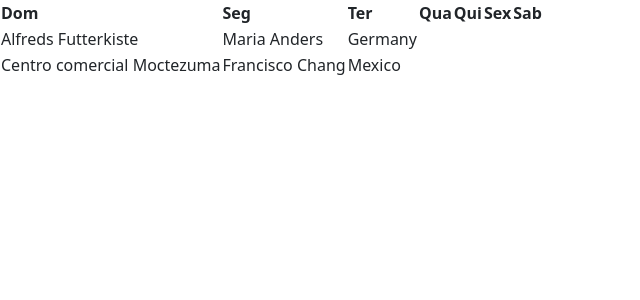
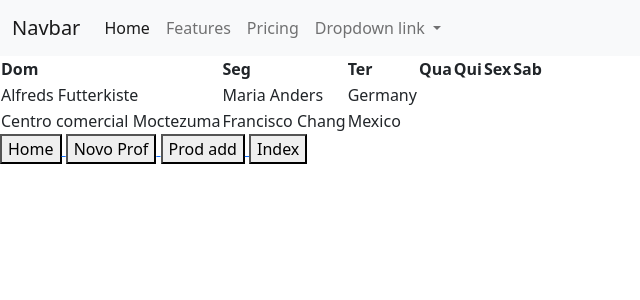
Before and after one commit to Sutaideru/TCC, a PHP site: page /home.php in a window 1280 px wide. Shown: the top 300 px of the page, without its empty margins (0-640 px from the left). Run offline with PHP 8.4, Linux system fonts and the light colour scheme.

Commit message:
Add files via upload

```diff
--- a/conexao.php
+++ b/conexao.php
@@ -6,5 +6,4 @@
     $db = "agendada";
 
     $conection = mysqli_connect($servidor, $user, $password, $db);
-
 ?>
--- a/home.php
+++ b/home.php
@@ -6,26 +6,42 @@
     <link href="Bootstrap/bootstrap.css" rel="stylesheet">
     <script src="Bootstrap/bootstrap.js"></script>
     <script src="scripts.js"></script>
-    <style>
-      body {
-        background-image: url('');
-      }
-      .caixa-exemplo {
-        width: 30%;
-        height: 100%;
-        padding: 20px;
-        background-color: white;
-        margin-left: 35%;
-        margin-top: 15%;
-        border-radius: 15px;
-        justify-content: center;
-      }
-    </style>
     <link rel="icon" type="image/x-icon" href="./images/calendario.ico">
     <title>Agenda</title>
     <meta>
 </head>
 <body>
+<nav class="navbar navbar-expand-lg navbar-light bg-light" style="color: blue;">
+  <div class="container-fluid">
+    <a class="navbar-brand" href="#">Navbar</a>
+    <button class="navbar-toggler" type="button" data-bs-toggle="collapse" data-bs-target="#navbarNavDropdown" aria-controls="navbarNavDropdown" aria-expanded="false" aria-label="Toggle navigation">
+      <span class="navbar-toggler-icon"></span>
+    </button>
+    <div class="collapse navbar-collapse" id="navbarNavDropdown">
+      <ul class="navbar-nav">
+        <li class="nav-item">
+          <a class="nav-link active" aria-current="page" href="#">Home</a>
+        </li>
+        <li class="nav-item">
+          <a class="nav-link" href="#">Features</a>
+        </li>
+        <li class="nav-item">
+          <a class="nav-link" href="#">Pricing</a>
+        </li>
+        <li class="nav-item dropdown">
+          <a class="nav-link dropdown-toggle" href="#" id="navbarDropdownMenuLink" role="button" data-bs-toggle="dropdown" aria-expanded="false">
+            Dropdown link
+          </a>
+          <ul class="dropdown-menu" aria-labelledby="navbarDropdownMenuLink">
+            <li><a class="dropdown-item" href="#">Action</a></li>
+            <li><a class="dropdown-item" href="#">Another action</a></li>
+            <li><a class="dropdown-item" href="#">Something else here</a></li>
+          </ul>
+        </li>
+      </ul>
+    </div>
+  </div>
+</nav>
     <table>
         <tr>
             <th>Dom</th>
@@ -47,5 +63,19 @@
             <td>Mexico</td>
         </tr>
     </table>
+    <div>
+  <a href="home.php">
+    <button>Home</button>
+  </a>
+  <a href="novo_prof.php">
+    <button>Novo Prof</button>
+  </a>
+  <a href="prof_add.php">
+    <button>Prod add</button>
+  </a>
+  <a href="index.php">
+    <button>Index</button>
+  </a>
+</div>
 </body>
 </html>
--- a/index.php
+++ b/index.php
@@ -36,16 +36,14 @@
       <label for="exampleInputPassword1" class="form-label">Password</label>
       <input type="password" class="form-control" id="exampleInputPassword1">
     </div>
-    <div class="mb-3 form-check" style="margin-left: 45%">
+    <div class="mb-3 form-check" style="margin-left: 10%">
       <input type="checkbox" class="form-check-input" id="exampleCheck1">
       <label class="form-check-label" for="exampleCheck1">Check me out</label>
     </div>
       <button type="submit" class="btn btn-primary" style="width: 20%; margin-left: 35%">Submit</button>
-    <a href="prof_add.php">VaiSubmit</button>
+    <a href="home.php">VaiSubmit</button>
     </a>
   </form>
 </div>
-
-
 </body>
 </html>
```
Also changed, not shown: agendada.sql (added, +122 -0 lines), novo_prof.php (+15 -2 lines), prof_add.php (+7 -4 lines), register_db.php (+19 -5 lines).
